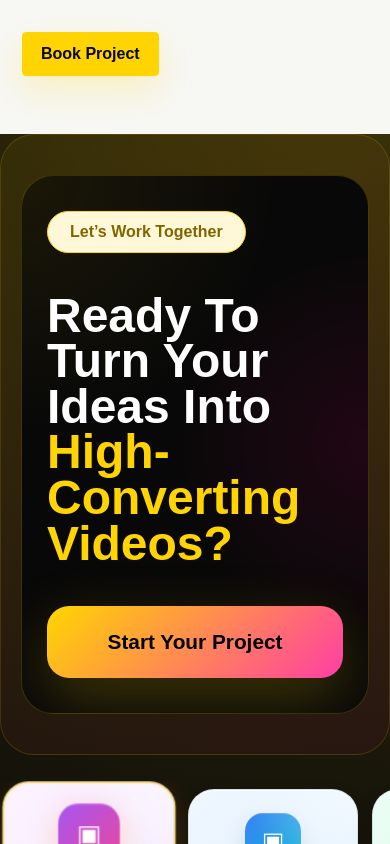
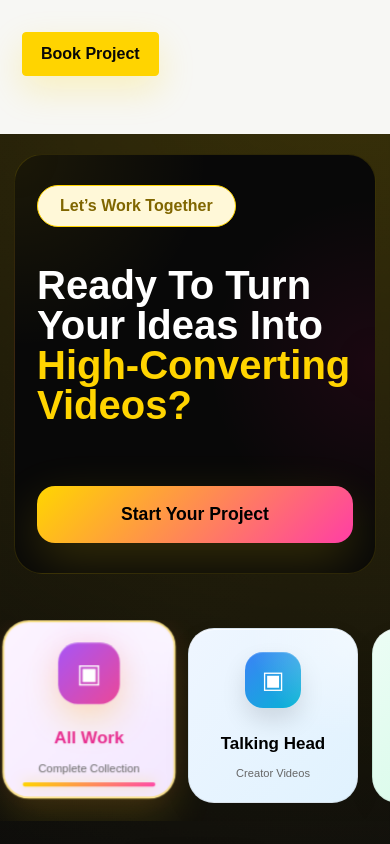
Before and after one commit to shahzaibkhatri918-stack/Shahzaib-Freelance, a Next.js app: page / in a window 390 px wide. Shown: the part 1460-2304 px from the top of the page. Built offline with nearby package versions, Linux system fonts and the light colour scheme.

Commit message:
Update globals.css

```diff
--- a/app/globals.css
+++ b/app/globals.css
@@ -2005,46 +2005,70 @@ html {
   height: 350px !important;
 }
 .ctaBanner {
-  padding: 42px 50px;
-  border-radius: 34px;
-  background: linear-gradient(
-    135deg,
-    rgba(255, 214, 0, 0.06),
-    rgba(255, 0, 128, 0.06)
-  );
+  padding: 30px 20px;
+}
+
+.ctaBannerContent {
+  max-width: 1250px;
+  margin: 0 auto;
+
+  padding: 45px 55px;
+
+  border-radius: 28px;
+
   border: 1px solid rgba(255, 214, 0, 0.15);
-  max-width: 1450px;
-  margin: 0 auto;
-}
-
-.ctaBannerContent {
+
+  background:
+    radial-gradient(
+      circle at top left,
+      rgba(255, 214, 0, 0.08),
+      transparent 35%
+    ),
+    radial-gradient(
+      circle at right,
+      rgba(255, 0, 128, 0.08),
+      transparent 40%
+    ),
+    #080808;
+
   display: flex;
   justify-content: space-between;
   align-items: center;
-  gap: 40px;
-}
+  gap: 60px;
+
+  overflow: hidden;
+}
+
 .ctaText h2 {
-  font-size: clamp(34px, 3.5vw, 56px);
-  line-height: 1.02;
-  margin: 18px 0 0;
-  max-width: 760px;
+  font-size: clamp(28px, 3vw, 52px);
+
+  line-height: 1;
+
+  margin-top: 18px;
+
+  max-width: 620px;
 }
 
 .ctaBigBtn {
-  display: inline-flex;
-  align-items: center;
-  justify-content: center;
-  padding: 20px 42px;
+  background: linear-gradient(135deg, #ffd600, #ff3ea5);
+
+  color: #000;
+  text-decoration: none;
+
+  padding: 18px 42px;
+
   border-radius: 18px;
-  font-size: 1.15rem;
+
+  font-size: 1.1rem;
   font-weight: 800;
-  text-decoration: none;
-  color: #000;
-  background: linear-gradient(135deg, #facc15, #ff3ea5);
-  box-shadow: 0 14px 34px rgba(250, 204, 21, 0.22);
+
   transition: 0.3s ease;
+
+  box-shadow: 0 18px 50px rgba(255, 214, 0, 0.18);
+
   white-space: nowrap;
-  margin-right: 60px;
+
+  flex-shrink: 0;
 }
 
 .ctaBigBtn:hover {
@@ -2052,115 +2076,29 @@ html {
 }
 
 @media (max-width: 900px) {
+
   .ctaBanner {
-  padding: 42px 50px;
-  border-radius: 34px;
-  background: linear-gradient(
-    135deg,
-    rgba(255, 214, 0, 0.06),
-    rgba(255, 0, 128, 0.06)
-  );
-  border: 1px solid rgba(255, 214, 0, 0.15);
-  max-width: 1450px;
-  margin: 0 auto;
-}
-
-.ctaBannerContent {
-  display: flex;
-  justify-content: space-between;
-  align-items: center;
-  gap: 40px;
-}
-
+    padding: 20px 14px;
+  }
+
+  .ctaBannerContent {
+    padding: 30px 22px;
+
+    flex-direction: column;
+
+    align-items: flex-start;
+
+    gap: 28px;
+  }
 
   .ctaText h2 {
-    font-size: 42px;
-  }
-
-  .ctaBigBtn {
-    width: 100%;
-    max-width: 320px;
-    justify-content: center;
-    margin-right: 0;
-  }
-}
-.ctaBanner {
-  padding: 40px 20px;
-}
-
-.ctaBannerContent {
-  max-width: 1250px;
-  margin: 0 auto;
-  padding: 50px 70px;
-
-  border-radius: 32px;
-
-  border: 1px solid rgba(255, 214, 0, 0.2);
-
-  background:
-    radial-gradient(circle at top left,
-      rgba(255, 214, 0, 0.08),
-      transparent 40%),
-
-    radial-gradient(circle at right,
-      rgba(255, 0, 128, 0.10),
-      transparent 45%),
-
-    #080808;
-
-  display: flex;
-  justify-content: space-between;
-  align-items: center;
-  gap: 40px;
-
-  overflow: hidden;
-}
-
-.ctaText h2 {
-  font-size: clamp(42px, 5vw, 78px);
-  line-height: 0.95;
-  margin-top: 20px;
-  max-width: 760px;
-}
-
-.ctaBigBtn {
-  background: linear-gradient(135deg, #ffd600, #ff3ea5);
-
-  color: #000;
-  text-decoration: none;
-
-  padding: 24px 52px;
-
-  border-radius: 22px;
-
-  font-size: 1.3rem;
-  font-weight: 800;
-
-  transition: 0.3s ease;
-
-  box-shadow: 0 20px 60px rgba(255, 214, 0, 0.22);
-
-  white-space: nowrap;
-}
-
-.ctaBigBtn:hover {
-  transform: translateY(-4px) scale(1.03);
-}
-
-@media (max-width: 900px) {
-
-  .ctaBannerContent {
-    padding: 35px 25px;
-    flex-direction: column;
-    align-items: flex-start;
-  }
-
-  .ctaText h2 {
-    font-size: 48px;
+    font-size: 40px;
+    max-width: 100%;
   }
 
   .ctaBigBtn {
     width: 100%;
     text-align: center;
-  }
-}
+    justify-content: center;
+  }
+}
```
